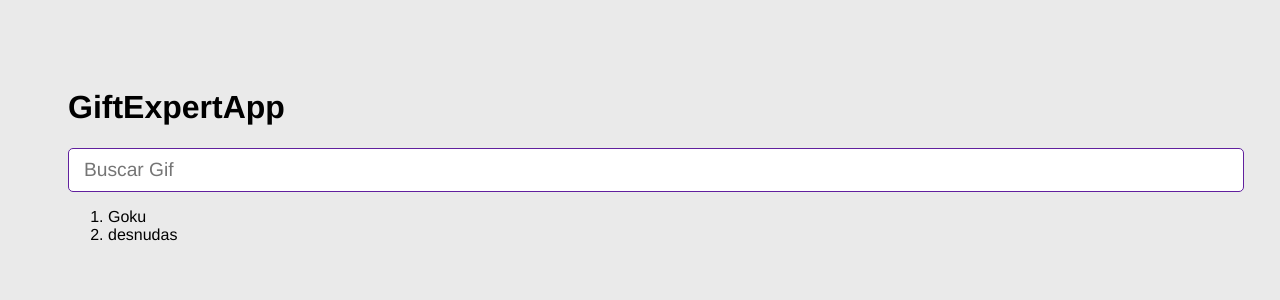
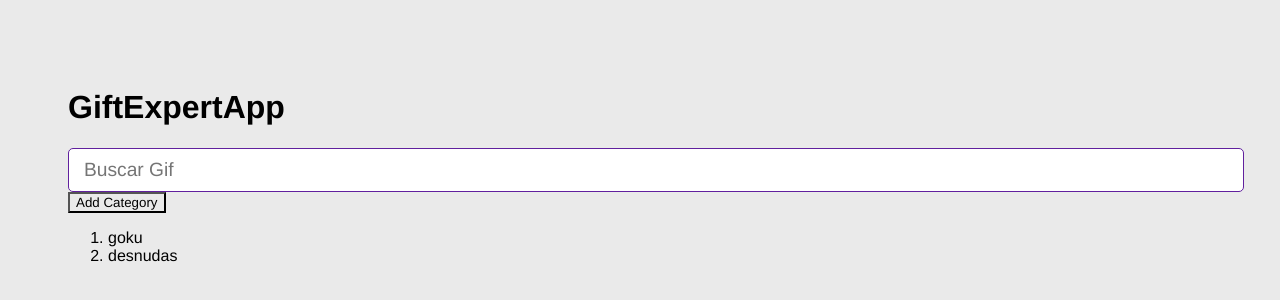
Before and after one commit to llJandGll/04-GifsApp, a React (Vite) app: page / in a window 1280 px wide. Shown: the top 300 px of the page. Built offline with nearby package versions, Linux system fonts and the light colour scheme.

Commit message:
GiftExperApp modify

```diff
--- a/src/GiftExpertApp.tsx
+++ b/src/GiftExpertApp.tsx
@@ -4,7 +4,13 @@ import { AddCategory } from './components/AddCategory';
 
 export const GiftExpertApp : React.FC = () => {
 
-  const [categories, setCategories] = useState(['Goku','desnudas']);
+  const [categories, setCategories] = useState(['goku','desnudas']);
+
+
+  // const onAddCategory = ( newCategory : string) : void  => {
+
+  //   setCategories( (category : Array<string>) => [...category, newCategory]);
+  // }
 
 
 
@@ -16,7 +22,13 @@ export const GiftExpertApp : React.FC = () => {
     <h1> GiftExpertApp </h1>
     {/* input */}
 
-    <AddCategory/>
+    <AddCategory categories={ categories } setCategories={ setCategories }/>
+
+    <button type="button"
+      // onClick={ () => onAddCategory() }
+    >
+      Add Category
+    </button>
 
 
 
```
